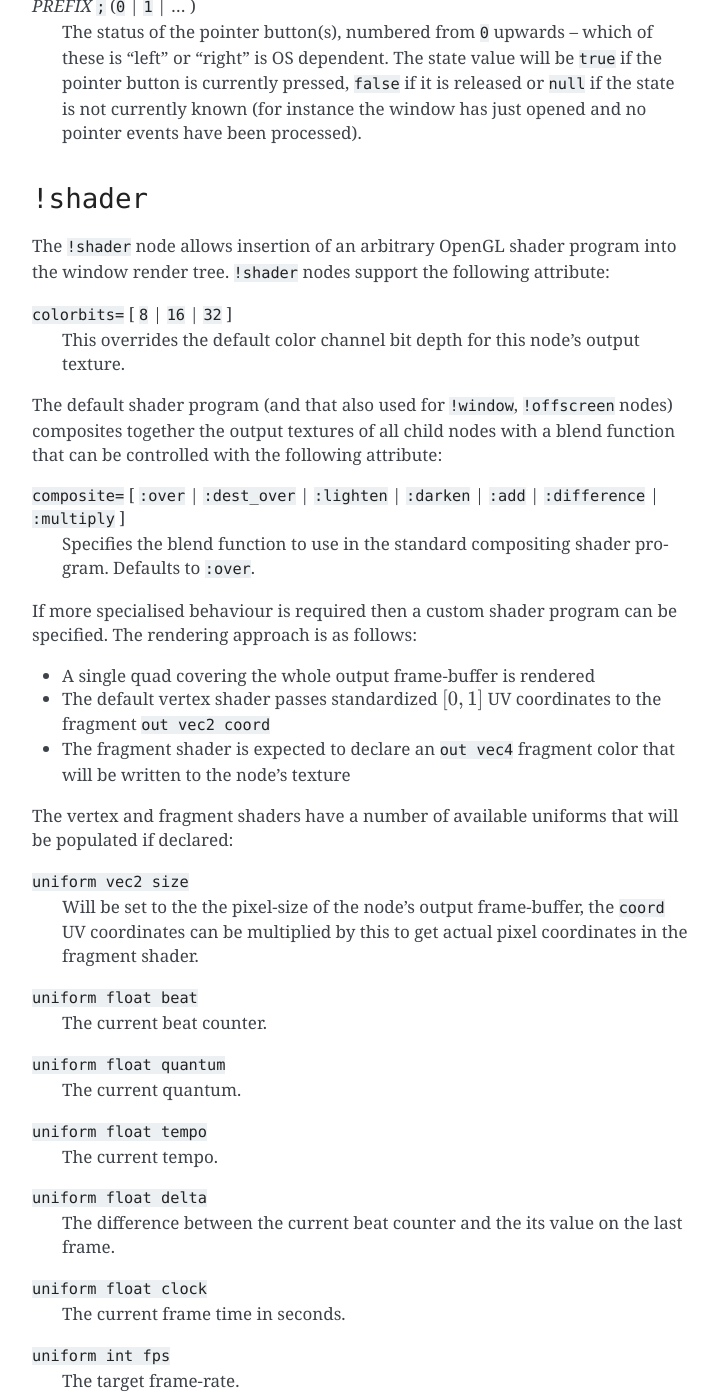
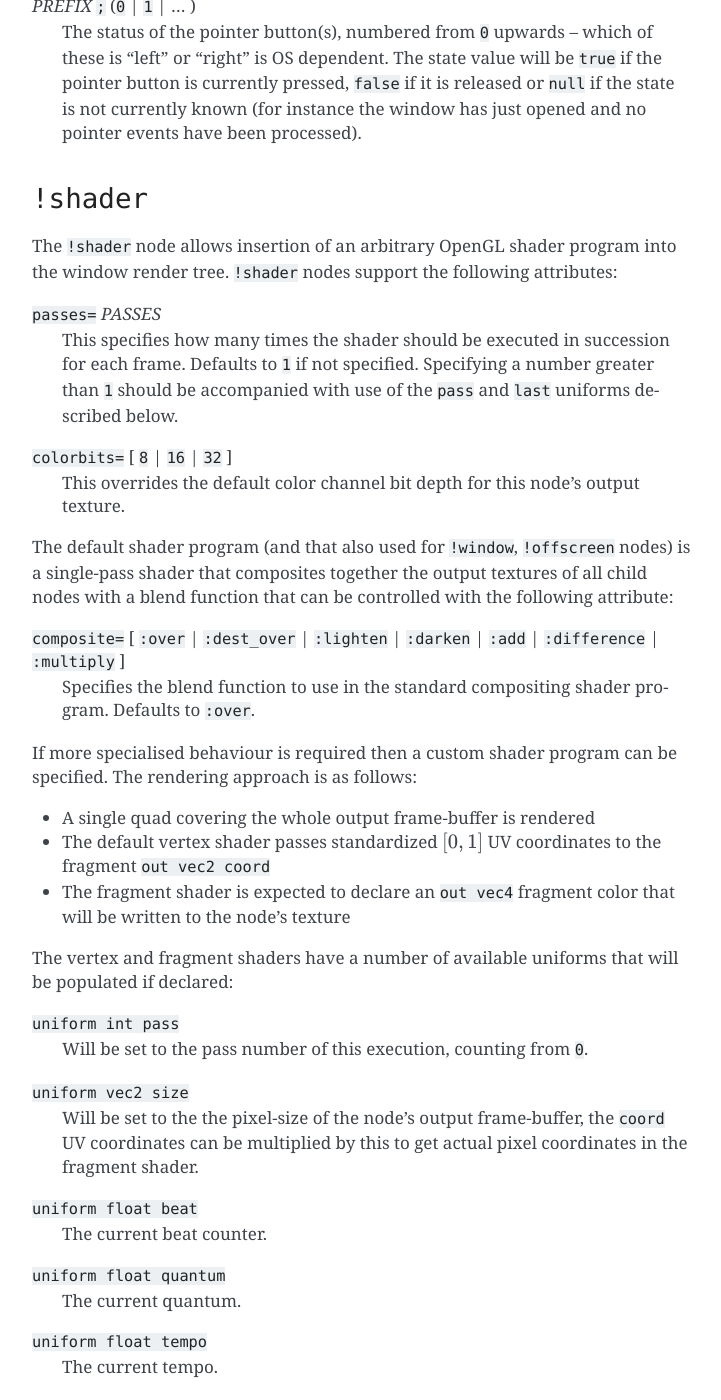
Before and after one commit to jonathanhogg/flitter, a Sphinx documentation site: the page built from docs/windows.md, in a window 1280 px wide and 1400 px high, scrolled down 4059 px. Shown: the whole window, without its empty margins (388-1109 px from the left). Built offline with Sphinx 7.4.7, drawn with Linux system fonts in a browser that asks for light colours; some of the changed text lies outside the part shown.

Commit message:
Allow multipass shader nodes

```diff
--- a/docs/windows.md
+++ b/docs/windows.md
@@ -188,15 +188,22 @@ no pointer events have been processed).
 ## `!shader`
 
 The `!shader` node allows insertion of an arbitrary OpenGL shader program into
-the window render tree. `!shader` nodes support the following attribute:
+the window render tree. `!shader` nodes support the following attributes:
+
+`passes=` *PASSES*
+: This specifies how many times the shader should be executed in succession for
+each frame. Defaults to `1` if not specified. Specifying a number greater than
+`1` should be accompanied with use of the `pass` and `last` uniforms described
+below.
 
 `colorbits=` [ `8` | `16` | `32` ]
 : This overrides the default color channel bit depth for this node's output
 texture.
 
 The default shader program (and that also used for `!window`, `!offscreen`
-nodes) composites together the output textures of all child nodes with a blend
-function that can be controlled with the following attribute:
+nodes) is a single-pass shader that composites together the output textures of
+all child nodes with a blend function that can be controlled with the following
+attribute:
 
 `composite=` [ `:over` | `:dest_over` | `:lighten` | `:darken` | `:add` | `:difference` | `:multiply` ]
 : Specifies the blend function to use in the standard compositing shader
@@ -213,6 +220,9 @@ will be written to the node's texture
 
 The vertex and fragment shaders have a number of available uniforms that
 will be populated if declared:
+
+`uniform int pass`
+: Will be set to the pass number of this execution, counting from `0`.
 
 `uniform vec2 size`
 : Will be set to the the pixel-size of the node's output frame-buffer, the
@@ -246,9 +256,9 @@ to hit the target frame-rate.
 : These will be bound to the texture of each child node in turn.
 
 `uniform sampler2D last`
-: If specified, this will cause an additional texture to be created that will
-retain the node texture output at the last frame. This can be used to implement
-feedback-style effects.
+: If specified, this sampler allows access to the final output of the shader
+from the previous frame if this is the first (or only) pass, or the output of
+the previous pass otherwise.
 
 In addition to these, the shader program may declare arbitrary numeric uniforms
 that can be set using attributes with matching names on the shader node.
```
Also changed, not shown: 3 other files.
